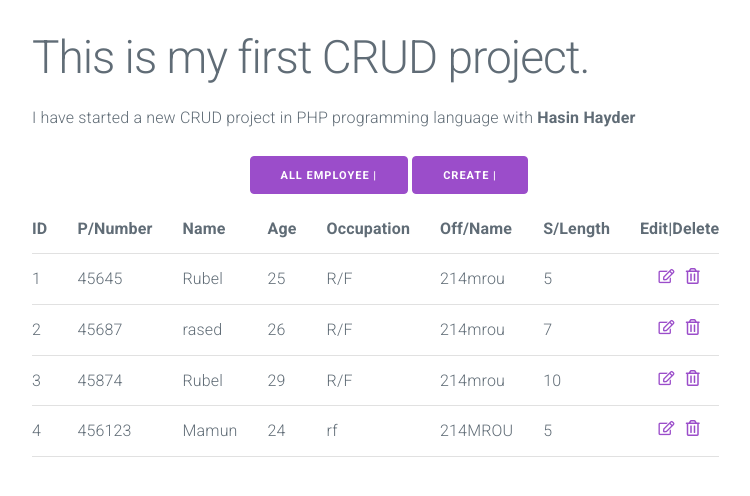
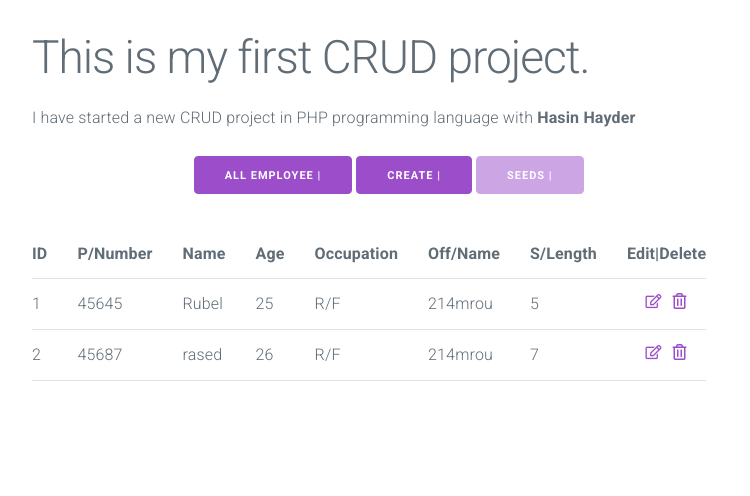
Before and after one commit to coderraseed/php, a PHP site: page /crud/index.php?task=report in a window 1280 px wide. Shown: the top 496 px of the page, without its empty margins (288-1038 px from the left). Run offline with PHP 8.4, Linux system fonts and the light colour scheme.

Commit message:
Totaly complete the CRUD project

```diff
--- a/crud/data/db.txt
+++ b/crud/data/db.txt
@@ -1 +1 @@
-a:4:{i:0;a:7:{s:2:"id";i:1;s:3:"svc";i:45645;s:4:"name";s:5:"Rubel";s:3:"age";i:25;s:5:"trade";s:3:"R/F";s:5:"bname";s:7:"214mrou";s:4:"slen";s:1:"5";}i:1;a:7:{s:2:"id";i:2;s:3:"svc";i:45687;s:4:"name";s:5:"rased";s:3:"age";i:26;s:5:"trade";s:3:"R/F";s:5:"bname";s:7:"214mrou";s:4:"slen";s:1:"7";}i:2;a:7:{s:2:"id";i:3;s:3:"svc";i:45874;s:4:"name";s:5:"Rubel";s:3:"age";i:29;s:5:"trade";s:3:"R/F";s:5:"bname";s:7:"214mrou";s:4:"slen";s:2:"10";}i:3;a:7:{s:2:"id";i:4;s:3:"svc";s:6:"456123";s:4:"name";s:5:"Mamun";s:3:"age";s:2:"24";s:5:"trade";s:2:"rf";s:5:"bname";s:7:"214MROU";s:4:"slen";s:1:"5";}}
+a:2:{i:0;a:7:{s:2:"id";i:1;s:3:"svc";i:45645;s:4:"name";s:5:"Rubel";s:3:"age";i:25;s:5:"trade";s:3:"R/F";s:5:"bname";s:7:"214mrou";s:4:"slen";s:1:"5";}i:1;a:7:{s:2:"id";i:2;s:3:"svc";i:45687;s:4:"name";s:5:"rased";s:3:"age";i:26;s:5:"trade";s:3:"R/F";s:5:"bname";s:7:"214mrou";s:4:"slen";s:1:"7";}}
--- a/crud/inc/home.php
+++ b/crud/inc/home.php
@@ -9,16 +9,14 @@
                 header( 'location: /crud/index.php?task=report' );
             }
         }
-        // if('deleteall'==$task){
-        //     $id  = filter_input( INPUT_GET, 'id', FILTER_SANITIZE_STRING );
-        //     if($id<0){
-        //         deleteAllEmployee($id);
-        //         header( 'location: /crud/index.php' );
-        //     }
-        // }
+        if('deleteall'==$task){
+                deleteAllEmployee($id);
+                header( 'location: /crud/index.php?task=report' );
+            }
+
         if ( 'seed' == $task ) {
             seed();
-            $info = "Seeding is complete";
+            $info = "Seeding has completed";
         }
         $svc='';
         $name='';
--- a/crud/inc/incfunc/button.php
+++ b/crud/inc/incfunc/button.php
@@ -3,8 +3,15 @@
         $serialziedData = file_get_contents( DB_NAME );
         $students       = unserialize( $serialziedData );
         $ras=count($students);
-        $i=4;
+        $i=3;
         if($i<=$ras){ return 'display:none';}
+    }
+    function seedDisabled(){
+        $serialziedData = file_get_contents( DB_NAME );
+        $students       = unserialize( $serialziedData );
+        $ras=count($students);
+        $i=2;
+        if($ras>0 && $i>=$ras){ return 'disabled';}
     }
 
 
--- a/crud/inc/incfunc/editDelete.php
+++ b/crud/inc/incfunc/editDelete.php
@@ -30,6 +30,14 @@
         $students       = unserialize( $serialziedData );
         print_r($students);
     }
+    function deleteAllEmployee(){
+        $serialziedData = file_get_contents( DB_NAME );
+        $students1234       = unserialize( $serialziedData );
+        $students1234 = array();
+        $serializedData = serialize( $students1234 );
+        file_put_contents( DB_NAME, $serializedData, LOCK_EX );
+
+    }
 
     // function deleteAllEmployee($students, $id){
     //     $serialziedData = file_get_contents( DB_NAME );
--- a/crud/inc/templates/nav.php
+++ b/crud/inc/templates/nav.php
@@ -2,5 +2,5 @@
 <a class="button" href="/crud/index.php?task=report">All Employee |</a>
 <a class="button" href="/crud/index.php?task=create">create |</a>
 <!-- <a class="button" href="/crud/index.php?task=update">update |</a> -->
-<a class="button" href="/crud/index.php?task=seed" style="<?php echo disPlayNone();?>">Seeds |</a>
-<!-- <a class="button delete" href="/crud/index.php?task=deleteall" style="<?php echo deleteAllShow();?>">Delete All |</a> -->
+<a class="button" <?php echo seedDisabled(); ?> href="/crud/index.php?task=seed" style="<?php echo disPlayNone();?>">Seeds |</a>
+<a class="button delete" href="/crud/index.php?task=deleteall" style="<?php echo deleteAllShow();?>">Delete All |</a>
--- a/crud/index.php
+++ b/crud/index.php
@@ -26,14 +26,15 @@
             <div class="column column-60 column-offset-20">
                 <h1>This is my first CRUD project.</h1>
                 <p>I have started a new CRUD project in PHP programming language with <strong>Hasin Hayder</strong>  </p>
-                <p style="color:red;">
-                    <?php if ( 'seed' == $task ) { echo $info;} ?>
-                </p>
+
             </div>
         </div>
         <div class="row">
             <div class="column column-67 column-offset-20" style="text-align: center;">
                 <?php if(file_exists('inc/templates/nav.php')){ include_once('inc/templates/nav.php');} ?>
+                <p style="color:red;">
+                    <?php if ( 'seed' == $task ) { echo $info;} ?>
+                </p>
             </div>
         </div>
         <?php if ( '1' == $error): ?>
```
